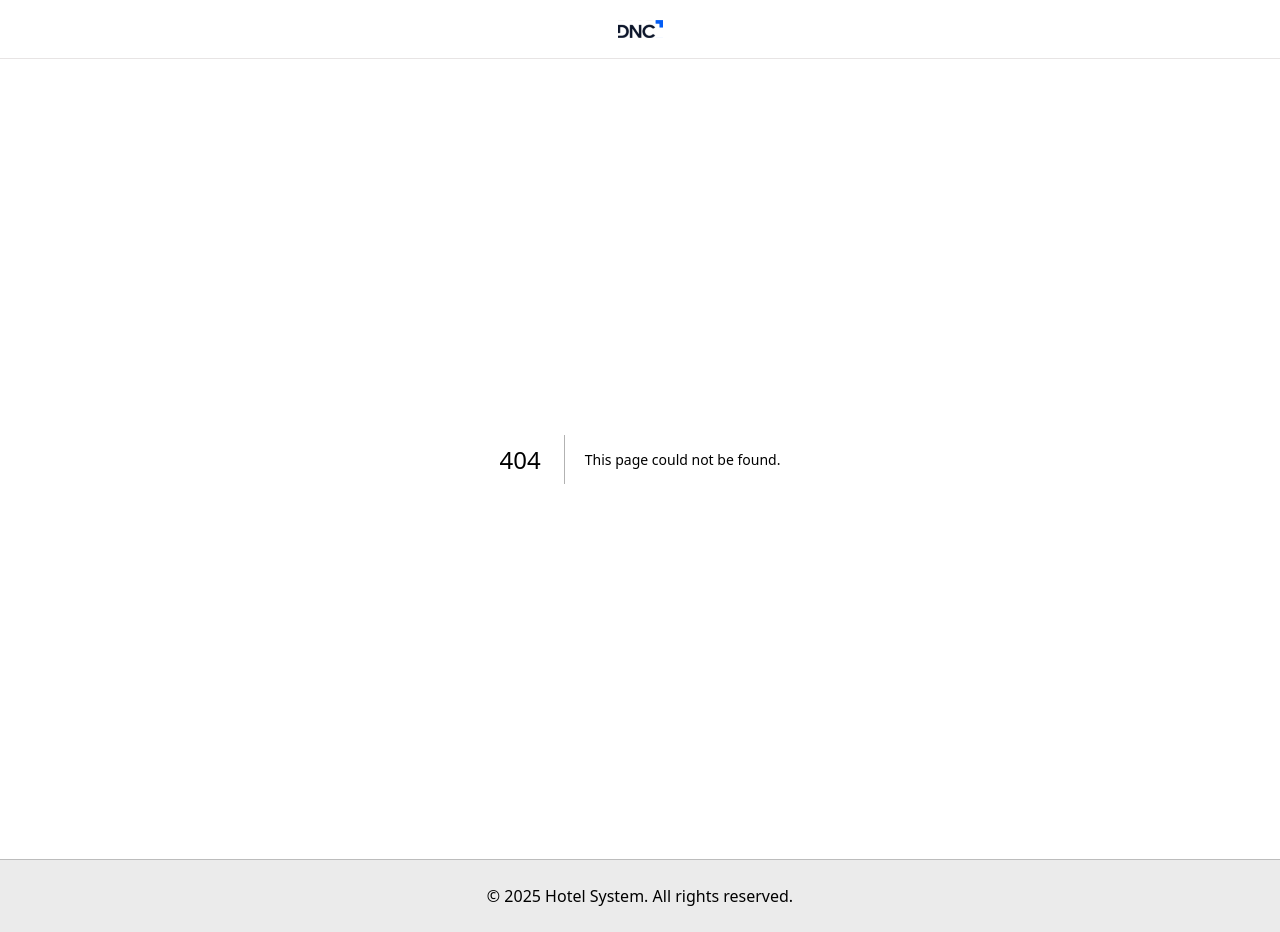
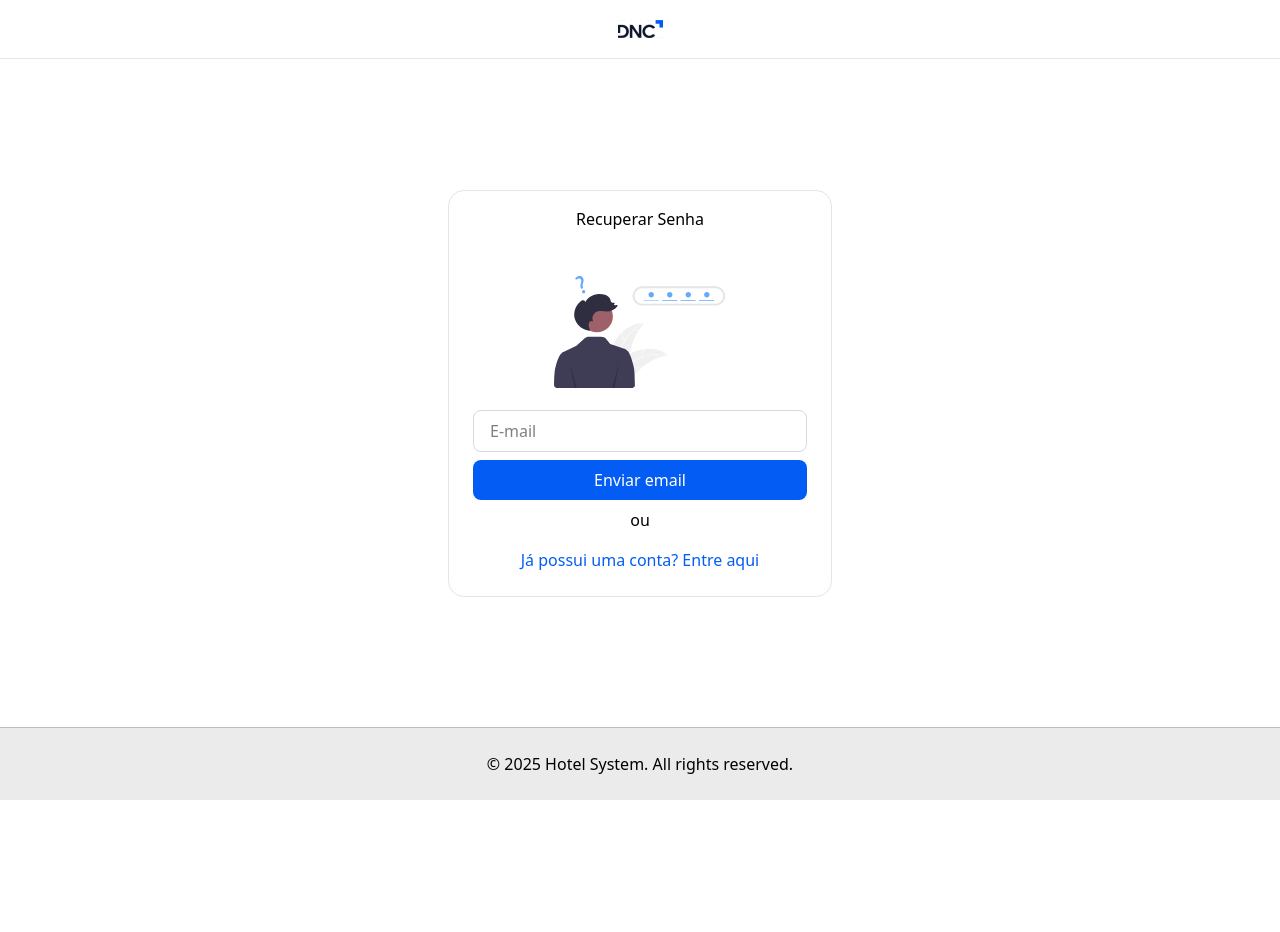
Before and after one commit to rodrigo-falcao/Hotel-System-Frontend, a Next.js app: page /forgot-password in a window 1280 px wide. Before the commit this address had no page. After the commit the page ends 800 px from the top, so only its background shows below. Built offline with nearby package versions, Linux system fonts and the light colour scheme.

Commit message:
Feat: Create Forgot-password page

```diff
--- /dev/null
+++ b/src/app/forgot-password/page.tsx
@@ -0,0 +1,24 @@
+"use client";
+import Button from "@/components/Button";
+import TextField from "@/components/form/TextField";
+import CustomLink from "@/components/Link";
+import Image from "next/image";
+
+
+const EsqueciSenha = () => {
+
+    return (
+        <article className="max-w-96 w-full flex flex-col items-center justify-center py-4 px-6 border border-light-grey-400 rounded-2xl">
+            <span className="mb-4">Recuperar Senha</span>
+            <form className="w-full flex flex-col items-center">
+                <Image src="/forgot-password.svg" alt="Esqueci Minha Senha" className="mt-2" height={167} width={172} />
+                <TextField label="E-mail" id="email" name="email" type="email" className="mt-2" required/>
+                <Button type="submit" appearance="primary" className="mt-2">Enviar email</Button>
+            </form>
+            <span className="my-2">ou</span>
+            <CustomLink href="/login" className="my-2">Já possui uma conta? Entre aqui</CustomLink>
+        </article>
+    );
+}
+
+export default EsqueciSenha;
--- a/src/app/cadastrar/page.tsx
+++ b/src/app/register/page.tsx
@@ -6,6 +6,7 @@ import TextField from "@/components/form/TextField";
 import CustomLink from "@/components/Link";
 import api from "@/api";
 import { useState } from "react";
+import PasswordFields from "./PasswordFields";
 
 
 const CadastrarPage = () => {
@@ -41,8 +42,7 @@ const CadastrarPage = () => {
                 <ImageField label="Selecionar Foto" id="avatar" name="avatar"/>
                 <TextField label="Digite seu nome" id="name" name="name" type="text" className="mt-2" required/>
                 <TextField label="E-mail" id="email" name="email" type="email" className="mt-2" required/>
-                <TextField label="Senha" id="password" name="password" type="password" className="mt-2" required/>
-                <TextField label="Confirme sua Senha" id="confirm-password" name="confirm-password" type="password" className="mt-2" required/>
+                <PasswordFields />
                 <RadioGroup options={[
                     { label: "Sim", value: "ADMIN", id: "yes" },
                     { label: "Não", value: "USER", id: "no" }
```
Also changed, not shown: public/forgot-password.svg (added), src/app/register/PasswordFields/index.tsx (renamed from src/app/cadastrar/PasswordFields/index.tsx).
